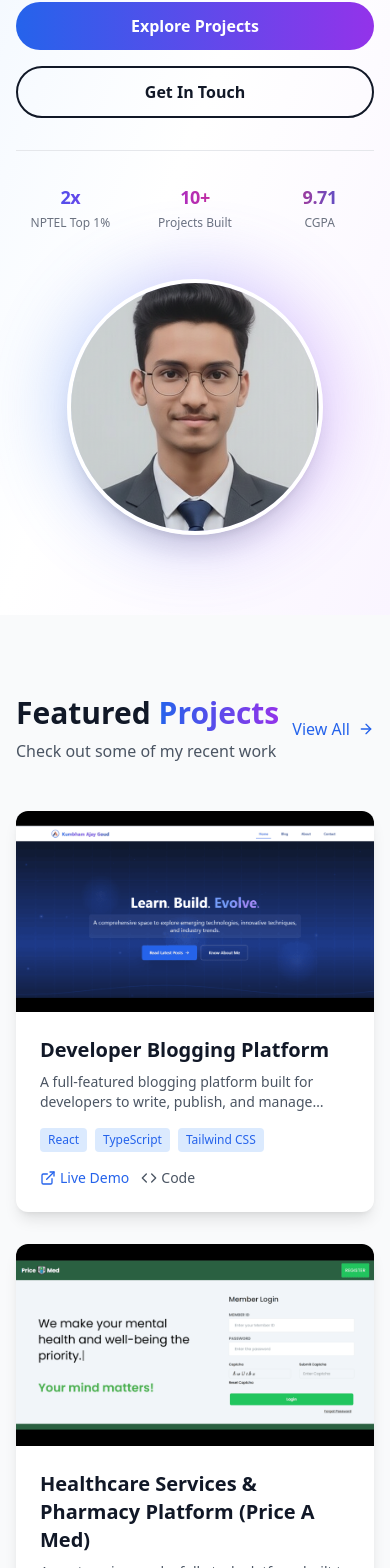
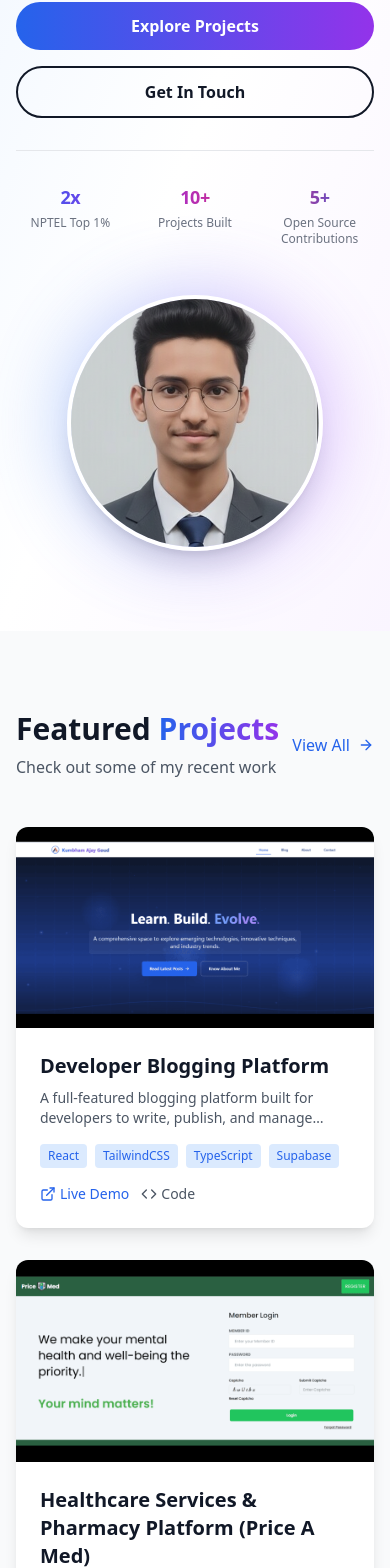
Before and after one commit to AjayKumbham/portfolio, a React (Vite) app: page / in a window 390 px wide. Shown: the part 426-1994 px from the top of the page. Built offline with nearby package versions, Linux system fonts and the light colour scheme.

Commit message:
Refactor experience titles and companies for consistency; add tech prioritization logic in Home component

```diff
--- a/src/data/experience.js
+++ b/src/data/experience.js
@@ -1,8 +1,8 @@
 export const experienceData = [
   {
     id: 1,
-    title: "Evernorth Health Services – Case Study",
-    company: "Evernorth Health Services – Case Study",
+    title: "Evernorth Health Services [Case Study]",
+    company: "Evernorth Health Services [Case Study]",
     role: "Backend Developer",
     duration: "Nov 2024 – Feb 2025",
     location: "Vardhaman Innovation Lab",
@@ -16,8 +16,8 @@ export const experienceData = [
   },
   {
     id: 2,
-    title: "National Institute of Electronics and Information Technology (NIELIT) – Virtual Internship",
-    company: "National Institute of Electronics and Information Technology (NIELIT) – Virtual Internship",
+    title: "National Institute of Electronics and Information Technology (NIELIT) [Virtual Internship]",
+    company: "National Institute of Electronics and Information Technology (NIELIT) [Virtual Internship]",
     role: "AI/ML Intern",
     duration: "Aug 2024 – Oct 2024",
     location: "Virtual",
--- a/src/data/home.js
+++ b/src/data/home.js
@@ -8,7 +8,7 @@ export const homeData = {
     nptelDescription: "NPTEL Top 1%",
     projectsCount: "10+",
     projectsDescription: "Projects Built",
-    cgpa: "9.71",
-    cgpaDescription: "CGPA"
+    openSource: "5+",
+    openSourceDescription: "Open Source Contributions"
   }
 };
--- a/src/pages/Home.tsx
+++ b/src/pages/Home.tsx
@@ -12,6 +12,27 @@ const Home: React.FC = () => {
   const featuredProjects = projectsData.slice(0, 3);
   const topAchievements = achievementsData.slice(0, 2);
   const topCertifications = certificationsData.slice(0, 3);
+
+  // Function to get the most important technologies for each project
+  const getImportantTech = (projectTitle: string, techArray: string[]) => {
+    // Specific tech stacks for certain projects
+    const specificMappings: { [key: string]: string[] } = {
+      'Healthcare Services & Pharmacy Platform (Price A Med)': ['React', 'SpringBoot', 'MySQL', 'JWT'],
+      'Developer Blogging Platform': ['React', 'TailwindCSS', 'TypeScript', 'Supabase'],
+      'Evernorth Backend API': ['Spring Boot', 'JWT', 'Redis', 'MySQL']
+    };
+
+    // Check if project has specific mapping
+    if (specificMappings[projectTitle]) {
+      return specificMappings[projectTitle];
+    }
+
+    // Default: prioritize main frameworks/languages
+    const priority = ['React', 'TypeScript', 'JavaScript', 'Java', 'Spring Boot', 'SpringBoot', 'Node.js', 'Python', 'Next.js', 'Vue', 'Angular', 'TailwindCSS', 'Supabase', 'MySQL', 'PostgreSQL', 'Redis', 'JWT'];
+    const important = techArray.filter(tech => priority.some(p => tech.includes(p)));
+    const remaining = techArray.filter(tech => !priority.some(p => tech.includes(p)));
+    return [...important, ...remaining].slice(0, 4);
+  };
 
   return (
     <div className="bg-white dark:bg-gray-900">
@@ -63,8 +84,8 @@ const Home: React.FC = () => {
                   <div className="text-xs sm:text-sm text-gray-500 dark:text-gray-400 font-medium mt-1">{homeData.stats.projectsDescription}</div>
                 </div>
                 <div className="text-center lg:text-left">
-                  <div className="text-lg sm:text-xl lg:text-2xl font-extrabold bg-gradient-to-r from-pink-600 to-blue-600 bg-clip-text text-transparent tracking-tight">{homeData.stats.cgpa}</div>
-                  <div className="text-xs sm:text-sm text-gray-500 dark:text-gray-400 font-medium mt-1">{homeData.stats.cgpaDescription}</div>
+                  <div className="text-lg sm:text-xl lg:text-2xl font-extrabold bg-gradient-to-r from-pink-600 to-blue-600 bg-clip-text text-transparent tracking-tight">{homeData.stats.openSource}</div>
+                  <div className="text-xs sm:text-sm text-gray-500 dark:text-gray-400 font-medium mt-1">{homeData.stats.openSourceDescription}</div>
                 </div>
               </div>
             </div>
@@ -110,7 +131,7 @@ const Home: React.FC = () => {
                   </h3>
                   <p className="text-gray-600 dark:text-gray-400 text-sm mb-4 line-clamp-2">{project.description}</p>
                   <div className="flex gap-2 flex-wrap mb-4">
-                    {project.tech.slice(0, 3).map((tech, i) => (
+                    {getImportantTech(project.title, project.tech).map((tech, i) => (
                       <span key={i} className="text-xs px-2 py-1 bg-blue-100 dark:bg-blue-900/30 text-blue-600 dark:text-blue-400 rounded">
                         {tech}
                       </span>
```
